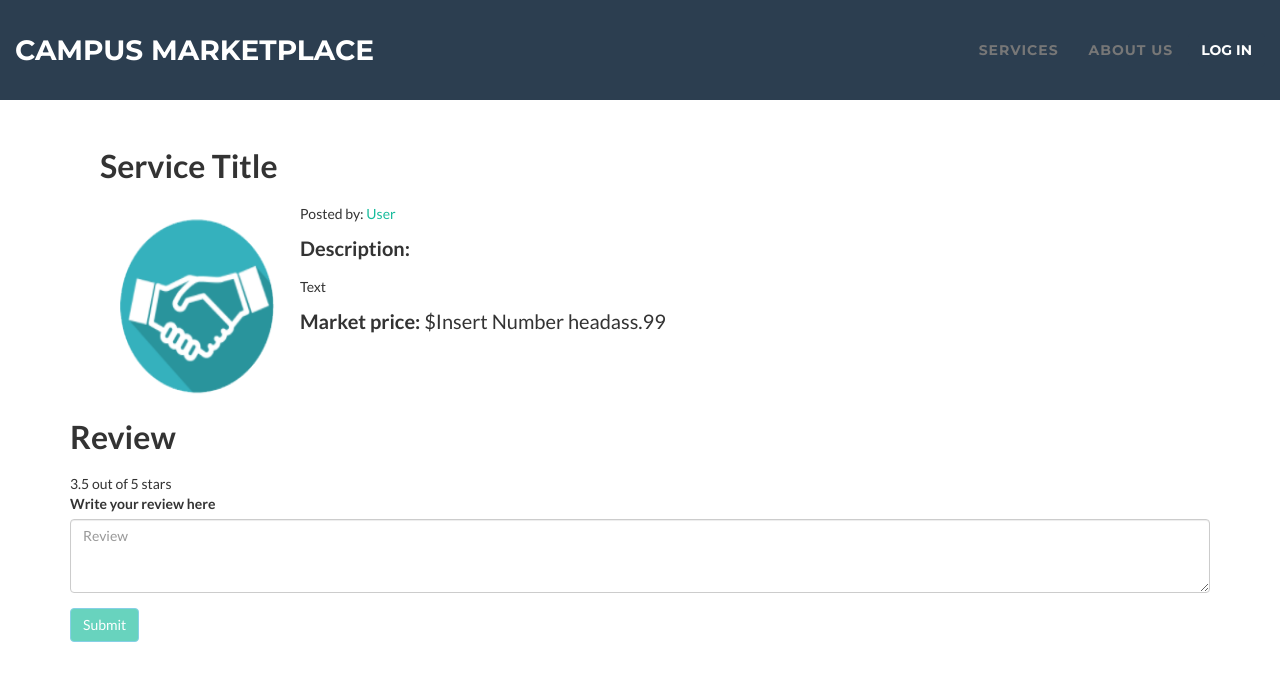
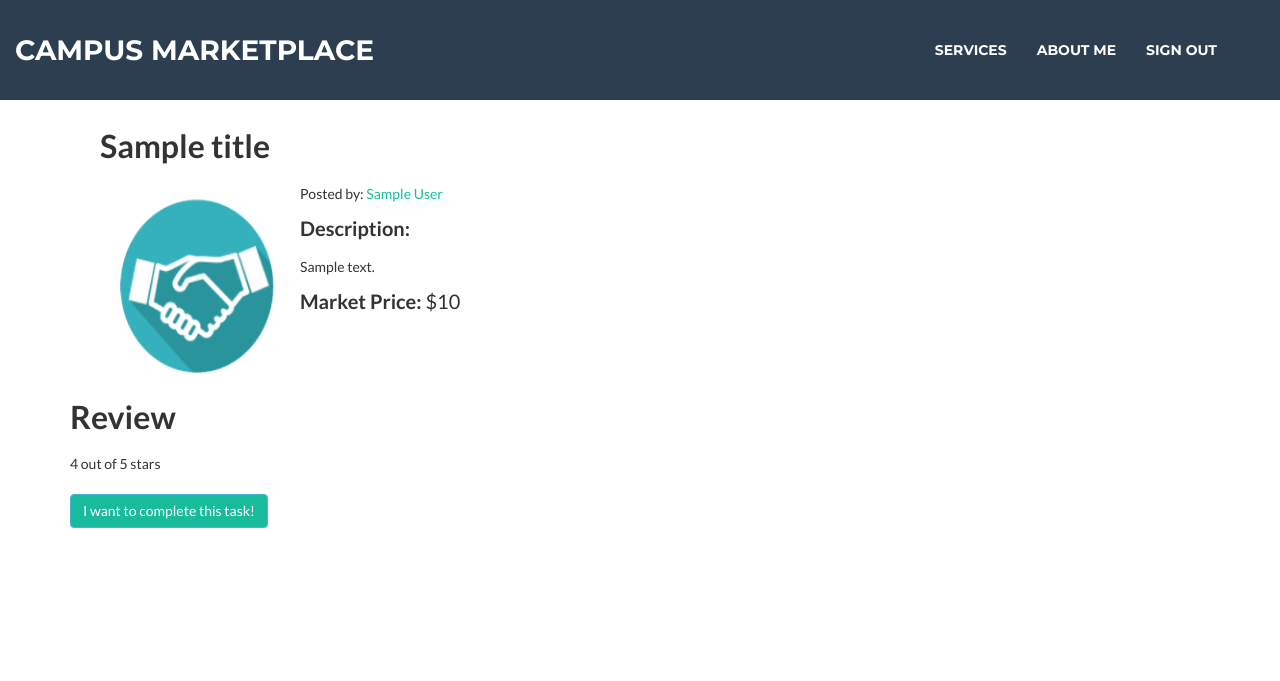
Before and after one commit to rithik/CampusMarketplace, a Flask app: template templates/duty.html in a window 1280 px wide. Shown: the top 681 px of the page. Run offline with Flask 2, Linux system fonts and the light colour scheme; the template is opened without the code that fills it: most values are stand-ins (such as "Sample title", 1, 10 or a date in 2020); some libraries are stand-ins or nearby versions.

Commit message:
Services page integrated

```diff
--- a/app.py
+++ b/app.py
@@ -16,6 +16,12 @@ app.secret_key = settings.SECRET_KEY
 
 #db.session.add(u)
 #db.session.commit()
+#filter with .filter_by(univ=univ).all()
+
+# {% for p in picures %}
+# set-up
+# {% endfor %}
+
 
 @app.teardown_appcontext
 def shutdown_session(exception=None):
@@ -27,12 +33,46 @@ def signout():
     flash('You were logged out!')
     return redirect(url_for('home_page'))
 
+@app.route('/service/<id_num>', methods=["GET"])
+def service_info(id_num):
+    messages = session["messages"]
+    service = Service.query.filter_by(id=id_num).first()
+    try:
+        title = service.title
+        desc = service.description
+        price = service.price
+        user = User.query.filter_by(id=service.requested_by).first()
+        name = user.first_name + " " + user.last_name
+        return render_template("duty.html", title=title, desc=desc, price=price, full_name=name, rating=0)
+    except:
+        return redirect(url_for('.account'))
+
 @app.route('/service/add', methods=["GET"])
 def service_add():
     messages = session["messages"]
-    user = User.query.filter_by(id=messages[messages.index(":")+1:len(messages)-1]).first()
+    user_id = messages[messages.index(":")+1:len(messages)-1]
+    user = User.query.filter_by(id=user_id).first()
     name = user.first_name + " " + user.last_name
-    return render_template("services.html", name=name, email=user.email)
+    return render_template("services.html")
+
+@app.route('/service/add/post', methods=["POST"])
+def service_add_post():
+    from flask import request
+    messages = session["messages"]
+    user_id = messages[messages.index(":")+1:len(messages)-1]
+    user = User.query.filter_by(id=user_id).first()
+    name = user.first_name + " " + user.last_name
+    title = request.form["title"]
+    price = float(request.form["price"])
+    desc = request.form["desc"]
+    category = request.form["category"]
+    address = request.form["address"]
+    requested_by = user_id
+    request = 0
+    s = Service(title, price, desc, category, address, requested_by, request)
+    db_session.add(s)
+    db_session.commit()
+    return redirect(url_for('.account'))
 
 @app.route('/account', methods=["GET"])
 def account():
--- a/models.py
+++ b/models.py
@@ -28,12 +28,13 @@ class User(Base):
         return '<email {}>'.format(self.email)
 
 class Service(Base):
+    from models import User
     __tablename__ = 'services'
 
     id = Column(Integer, primary_key=True)
     title = Column(String(200))
     price = Column(Float())
-    description = Column(String(100))
+    description = Column(String(800))
     category = Column(String(100))
     address = Column(String(200))
     requested_by = Column(Integer) # ID of the request user
@@ -49,7 +50,8 @@ class Service(Base):
         self.address = address
         self.requested_by = requested_by
         self.request = request
-        self.university = self.requested_by.university
+        self.completed_by = -1
+        self.university = User.query.filter_by(id=self.requested_by).first().university
 
     def __repr__(self):
         return '<title {}>'.format(self.title)
--- a/templates/duty.html
+++ b/templates/duty.html
@@ -7,7 +7,7 @@
         <meta name="description" content="">
         <meta name="author" content="">
 
-        <title>Campus Marketplace- Web 2017</title>
+        <title>Campus Marketplace</title>
         <script src="https://ajax.googleapis.com/ajax/libs/jquery/1.11.0/jquery.min.js"></script>
 
         <script src="https://www.gstatic.com/firebasejs/4.1.2/firebase.js"></script>
@@ -29,7 +29,6 @@
     </head>
     <body id="page-top" class="index">
         <!-- Navigation -->
-        <div id="skipnav"><a href="#maincontent">Skip to main content</a></div>
         <nav id = "mainNav" class="navbar navbar-default navbar-fixed-top navbar-custom">
       <div class="container-fluid">
          <!--Brand and toggle get grouped for better mobile display -->
@@ -39,21 +38,14 @@
                 </button>
                 <a class="navbar-brand" href="index.html">Campus Marketplace</a>
         </div>
-        <div class="navbar-form navbar-right">
-            <button id="sign" class="btn btn-primary text-justify text-uppercase">Log In</button>
+        <div class="navbar-form navbar-right" style="margin-right: 20px;">
+            <button id="sign" class="btn btn-primary text-justify text-uppercase">Services</button>
+            <button id="sign" class="btn btn-primary text-justify text-uppercase">About Me</button>
+            <button type="button" class="btn btn-primary text-justify text-uppercase" onclick="window.location.href = '../signout'">Sign Out</button>
             <!--Edit this so it knows when someone it logged in-->
         </div>
         <!--Collect the nav links, forms, and other content for toggling -->
-        <div class="collapse navbar-collapse" id="bs-example-navbar-collapse-1">
-          <ul class="nav navbar-nav navbar-right">
-                <li class="page-scroll">
-                    <a href="services.html">Services</a>
-                </li>
-                <li class = "page-scroll">
-                    <a href="#about">About Us</a>
-                </li>
-          </ul>
-        </div><!-- /.navbar-collapse -->
+
       </div><!-- /.container-fluid -->
     </nav>
             <header class="success" id="provide">
@@ -67,25 +59,23 @@
                     <div class="container">
                             <p align:left>
                             <div class="col-lg-8 col-lg-offset- text-left">
-                            <p><label for="Service" class="col-lg-19 col-form-label col-form-label-lg"><font size="+3">Service Title</font></label></p>
+                            <p><label for="Service" class="col-lg-19 col-form-label col-form-label-lg"><font size="+3">{{ title }}</font></label></p>
                             <div>
                                 <p style="float: left;"><img src="../static/img/n.png" height="200px" width="200px" border="1px"></p>
-                                <p style="font-size: 100%">Posted by: <a href="http://www.hyperlinkcode.com/"> User</a></p>
+                                <p style="font-size: 100%">Posted by: <a href="#">{{ full_name }}</a></p>
                             </div>
 
                             <div class="form-group">
-                              <p><label for="description"><b>Description: </b><p style="font-size:100%;">Text</p></label></p>
-                              <p><b>Market price: </b> $Insert Number headass.99</p>
+                              <p><label for="description"><b>Description: </b><p style="font-size:100%;">{{ desc }}</p></label></p>
+                              <p><b>Market Price: </b> ${{ price }}</p>
                             </div>
                         </div>
                     </div>
                     <p><label for="Review" class="col-lg-19 col-form-label col-form-label-lg"><font size="+3">Review</font></label></p>
-                    <span class="a-icon-alt">3.5 out of 5 stars</span>
-                    <div class="form-group">
-                                <label for="review" class="col-form-label col-form-label-lg">Write your review here</label>
-                                <textarea class="form-control" id="review" rows="3" placeholder="Review" maxlength="250"></textarea>
-                    </div>
-                    <button id = "provideReview" disabled class="btn btn-info login" style = "background-color:#18BC9C" type="submit"> Submit</button>
+                    <span class="a-icon-alt">{% if rating > 0 %}{{ rating }} out of 5 stars {% else %} No Ratings Posted {% endif %}</span>
+                    <br/>
+                    <br/>
+                    <button id ="complete" class="btn btn-info login" style = "background-color:#18BC9C" type="submit"> I want to complete this task! </button>
 
                 </div>
 
```
Also changed, not shown: templates/services.html (+12 -3 lines).
